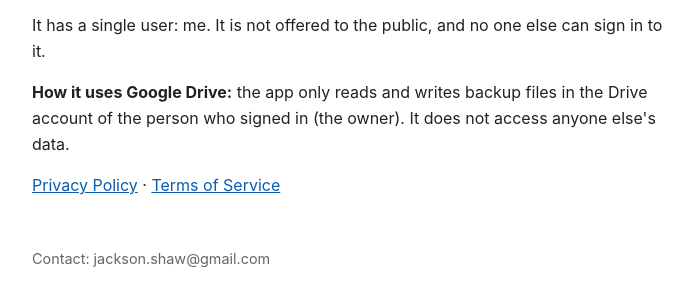
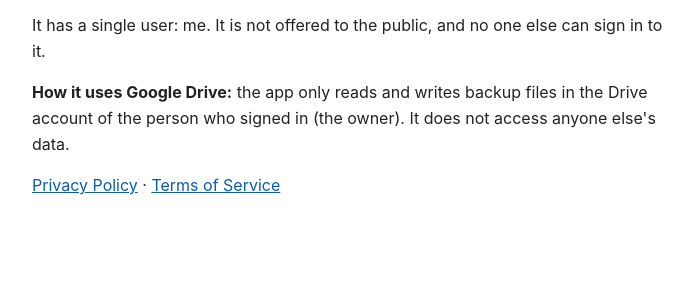
Before and after one commit to JDS2F/jds2f.github.io, a plain HTML site: page index.html in a window 1280 px wide. Shown: the part 160-466 px from the top of the page, without its empty margins (288-981 px from the left). Drawn offline with Linux system fonts and the light colour scheme.

Commit message:
Remove contact information from index.html

```diff
--- a/index.html
+++ b/index.html
@@ -17,6 +17,5 @@
 <p>It has a single user: me. It is not offered to the public, and no one else can sign in to it.</p>
 <p><strong>How it uses Google Drive:</strong> the app only reads and writes backup files in the Drive account of the person who signed in (the owner). It does not access anyone else's data.</p>
 <p><a href="privacy.html">Privacy Policy</a> · <a href="terms.html">Terms of Service</a></p>
-<footer>Contact: jackson.shaw@gmail.com</footer>
 </body>
 </html>
```
